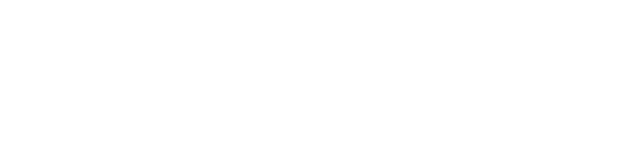
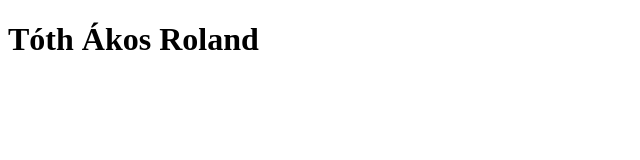
Before and after one commit to akos1011/0224, a plain HTML site: page index.html in a window 1280 px wide. Shown: the whole page, without its empty margins (0-640 px from the left). Drawn offline with Linux system fonts and the light colour scheme.

Commit message:
Név hozzáadva

```diff
--- a/index.html
+++ b/index.html
@@ -8,6 +8,6 @@
     <link rel="stylesheet" href="index.css">
 </head>
 <body>
-
+    <h1>Tóth Ákos Roland</h1>
 </body>
 </html>
```
